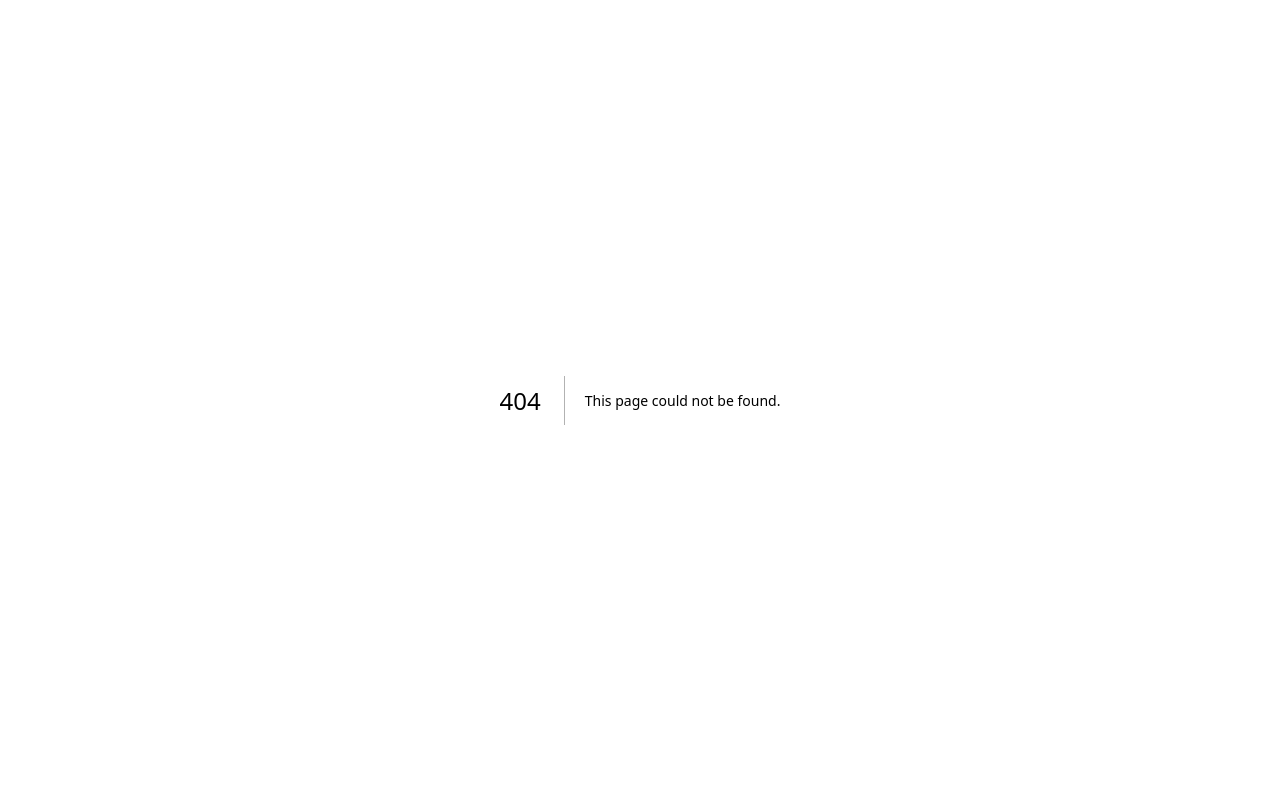
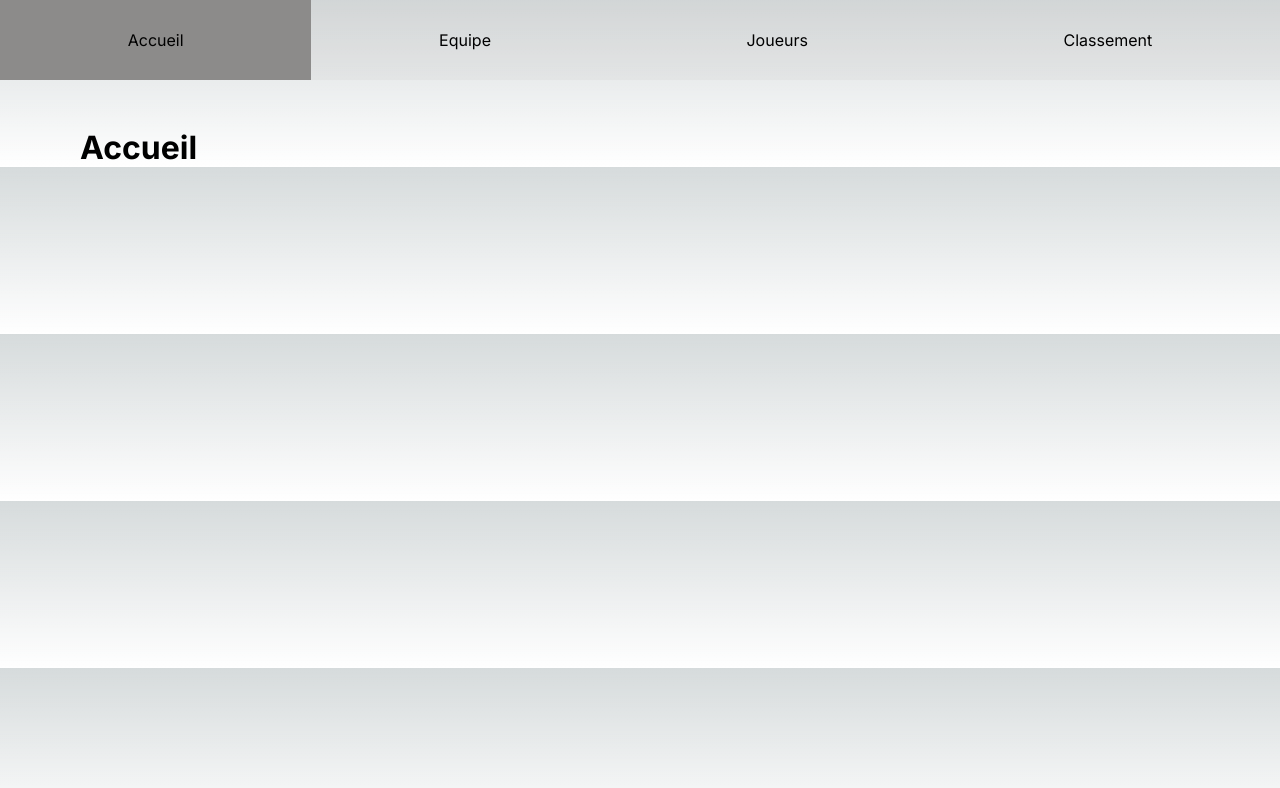
Before and after one commit to PSalaun/five-chevres, a Next.js app: page /home in a window 1280 px wide. Before the commit this address had no page. Shown: the top 788 px of the page. Built offline with nearby package versions, Linux system fonts and the light colour scheme.

Commit message:
[HR] add additionnal page

```diff
--- /dev/null
+++ b/src/app/components/NavBar.tsx
@@ -0,0 +1,24 @@
+import Link from "next/link";
+
+const NavBar = () => {
+  return (
+    <nav>
+      <ul>
+        <li>
+          <Link href="/home">Accueil</Link>
+        </li>
+        <li>
+          <Link href="/composition">Equipe</Link>
+        </li>
+        <li>
+          <Link href="/players">Joueurs</Link>
+        </li>
+        <li>
+          <Link href="ranking">Classement</Link>
+        </li>
+      </ul>
+    </nav>
+  );
+};
+
+export default NavBar;
--- a/src/app/globals.css
+++ b/src/app/globals.css
@@ -93,6 +93,10 @@ body {
       rgb(var(--background-end-rgb))
     )
     rgb(var(--background-start-rgb));
+  display: "flex";
+  flex-direction: column;
+  justify-content: center;
+  align-items: center;
 }
 
 a {
@@ -123,18 +127,16 @@ a {
 }
 .user-list {
   display: grid;
-  grid-template-columns: repeat(
-    auto-fill,
-    minmax(250px, 1fr)
-  ); /* Adjust the column width as needed */
-  gap: 20px; /* Adjust the gap between player cards */
-  justify-items: center; /* Center the content horizontally */
-  padding: 20px; /* Add padding around the grid */
+  grid-template-columns: repeat(auto-fill, minmax(14rem, 1fr));
+  grid-gap: 20px;
+  width: 100%;
+  padding: 3rem;
+  justify-content: center;
 }
 .user-pic {
   height: 80px;
-  width: 80px;
-  background-color: darkorchid;
+  width: 100%;
+  background-color: rgb(61, 57, 63);
 }
 .user-card {
   display: flex;
@@ -148,5 +150,52 @@ a {
   border-radius: 8px;
   padding: 16px;
   box-shadow: 0 4px 8px rgba(0, 0, 0, 0.1);
-  width: 200px;
+  width: 13rem;
+  margin: auto;
 }
+nav {
+  width: 100%;
+  background-color: #b7b1b120;
+  display: flex;
+  height: 80px;
+  position: absolute;
+  top: 0;
+}
+
+ul {
+  width: 100%;
+  height: 100%;
+  display: flex;
+  flex-direction: space-around;
+}
+nav li {
+  list-style: none;
+  flex-grow: 0.5;
+  display: flex;
+  justify-content: space-around;
+}
+nav li a {
+  text-align: center;
+  margin: auto;
+  width: 100%;
+}
+li:hover {
+  background-color: rgb(140, 139, 138);
+}
+
+.page-title {
+  width: 100%;
+  text-align: left;
+  padding-top: 3rem;
+}
+
+.page-container {
+  display: flex;
+  flex-direction: column;
+  justify-content: space-around;
+  align-items: center;
+  margin-top: 80px;
+  padding-top: 1rem;
+  width: 100%;
+  padding: 0 5rem;
+}
--- /dev/null
+++ b/src/app/home/page.tsx
@@ -0,0 +1,8 @@
+const Ranking = () => {
+  return (
+    <div className="page-container">
+      <h1 className="page-title">Accueil</h1>
+    </div>
+  );
+};
+export default Ranking;
--- a/src/app/layout.tsx
+++ b/src/app/layout.tsx
@@ -1,6 +1,7 @@
 import type { Metadata } from "next";
 import { Inter } from "next/font/google";
 import "./globals.css";
+import NavBar from "@/app/components/NavBar";
 
 const inter = Inter({ subsets: ["latin"] });
 
@@ -16,7 +17,10 @@ export default function RootLayout({
 }>) {
   return (
     <html lang="fr">
-      <body className={inter.className}>{children}</body>
+      <body className={inter.className}>
+        <NavBar />
+        {children}
+      </body>
     </html>
   );
 }
--- a/src/app/page.tsx
+++ b/src/app/page.tsx
@@ -1,13 +1,13 @@
 import Image from "next/image";
 import styles from "./page.module.css";
 import Link from "next/link";
+import NavBar from "@/app/components/NavBar";
 
 export default function Home() {
   return (
     <main className={styles.main}>
       <div className={styles.description}>
         <h1 className={styles.title}>Five chèvres</h1>
-        <Link href="/composition">Créer une compo</Link>
       </div>
     </main>
   );
```
Also changed, not shown: src/app/players/component/newPlayerCard.tsx (+21 -8 lines), src/app/players/page.tsx (+5 -16 lines), src/app/ranking/page.tsx (added, +8 -0 lines), public/logo_with_bg.png (added).
